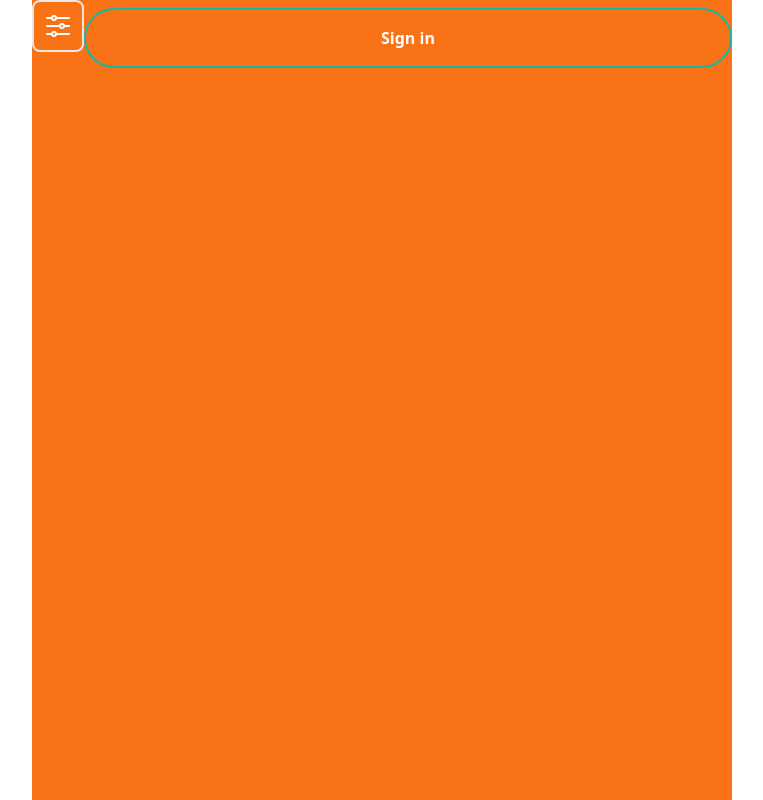
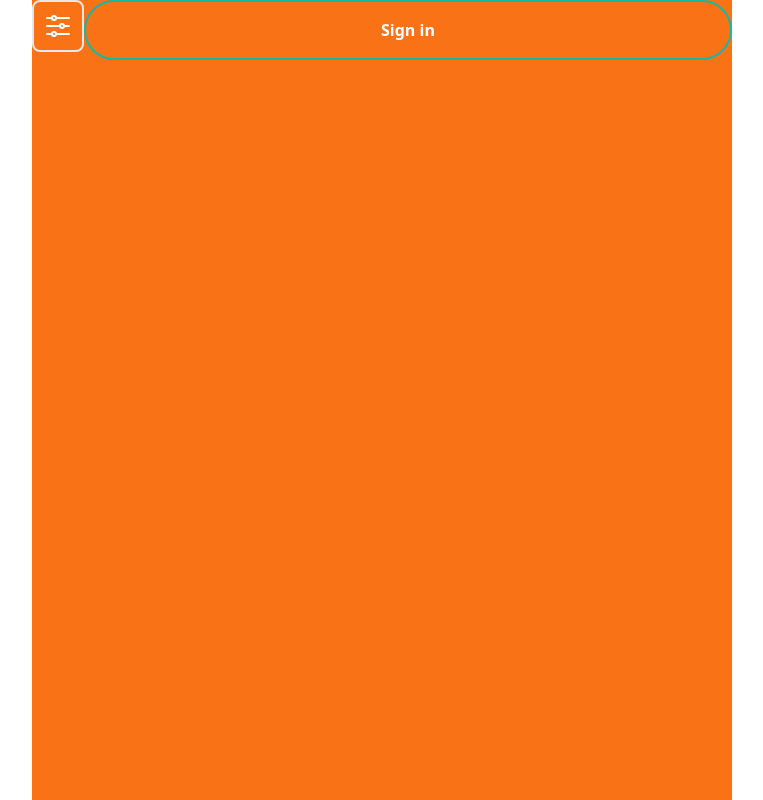
Before and after one commit to estheralade/qwikbill, a React (Vite) app: page / in a window 1280 px wide. Shown: the whole page, without its empty margins (258-1021 px from the left). Built offline with nearby package versions, Linux system fonts and the light colour scheme.

Commit message:
chore: update button component

```diff
--- a/src/components/ui/button.jsx
+++ b/src/components/ui/button.jsx
@@ -19,7 +19,7 @@ export default function Button({ variant, children }) {
   return (
     <button
       type="button"
-      className={`mt-2  text-base cursor-pointer font-bold text-white rounded-[32px] h-max w-full py-4 ${bgColor}`}
+      className={`text-base cursor-pointer font-bold text-white rounded-[32px] h-max w-full py-4 ${bgColor}`}
     >
       {children}
     </button>
```
